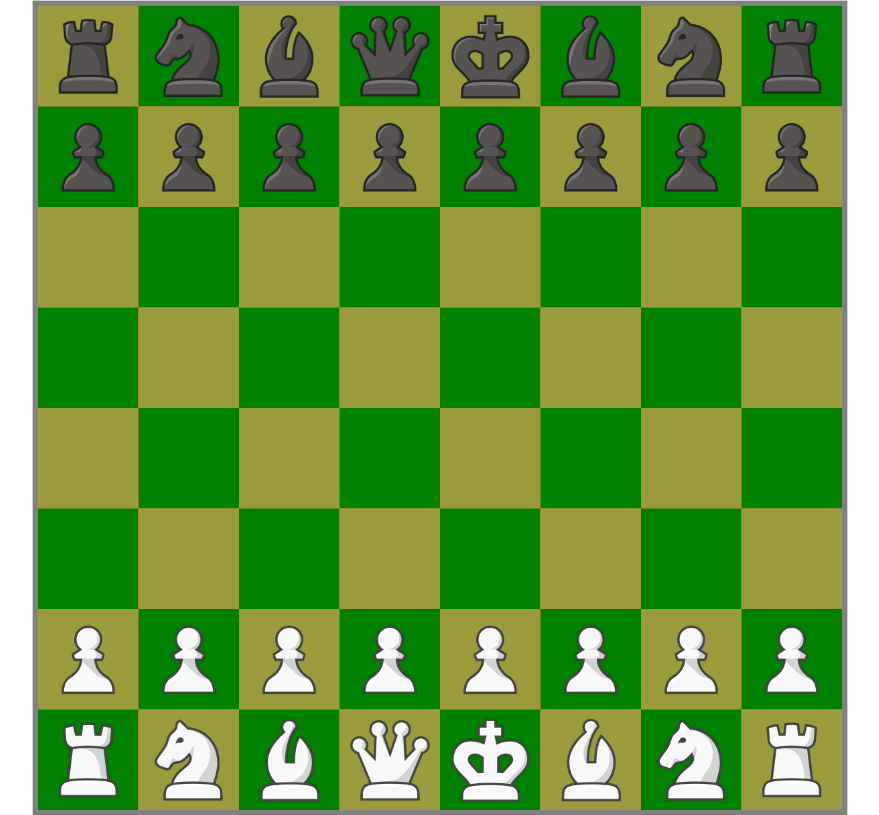
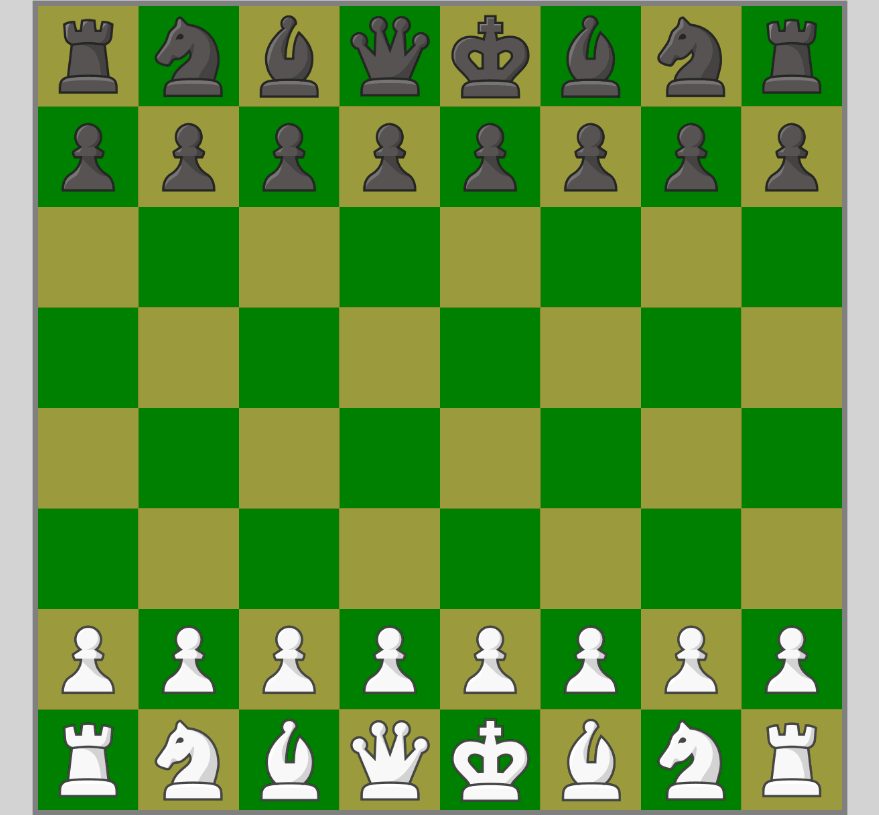
Before and after one commit to LucasBerr/Chess, a website with bundled scripts: page index.html in a window 1280 px wide. Shown: the whole page, without its empty margins (208-1087 px from the left). Built offline with nearby package versions, Linux system fonts and the light colour scheme.

```diff
--- a/style.css
+++ b/style.css
@@ -33,6 +33,9 @@
 html,
 body {
   margin: 0;
+  width: 100%;
+  height: 100%;
+  background-color: #d3d3d3;
 }
 
 #screen {
```
